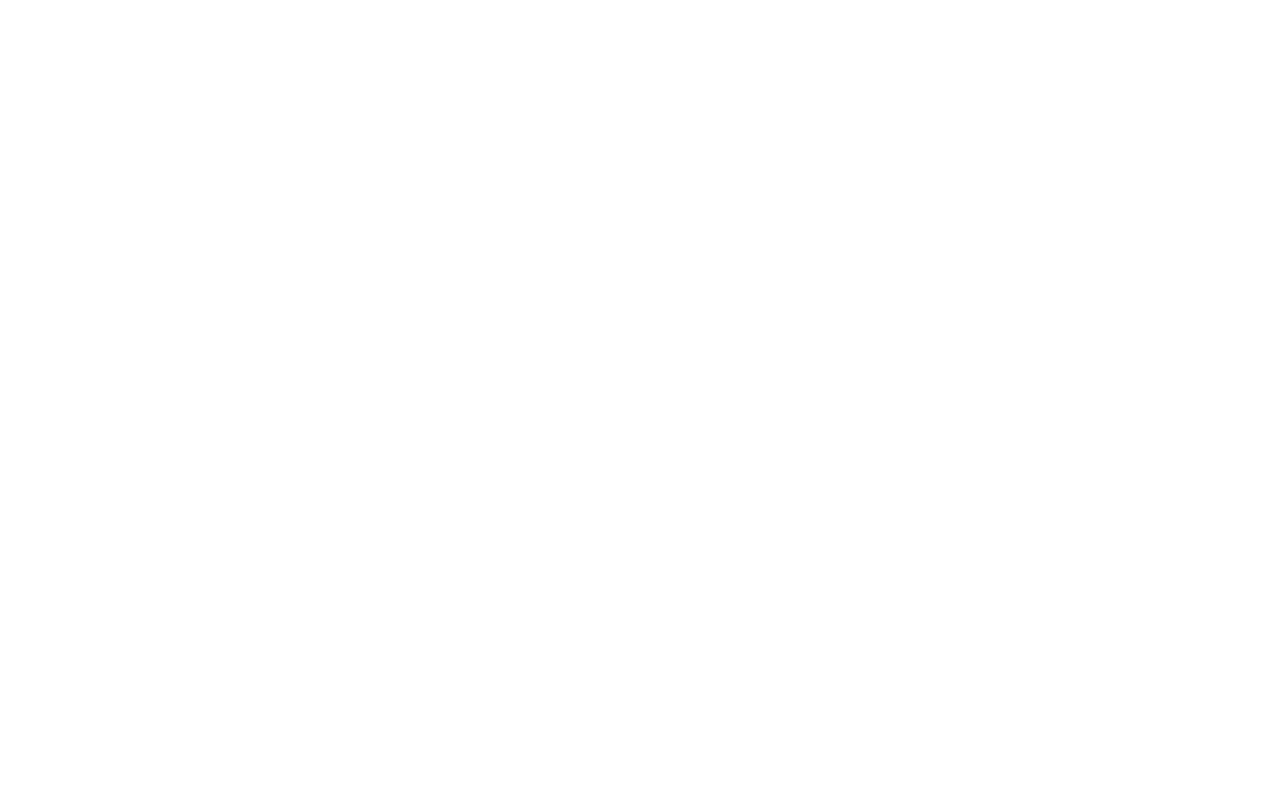
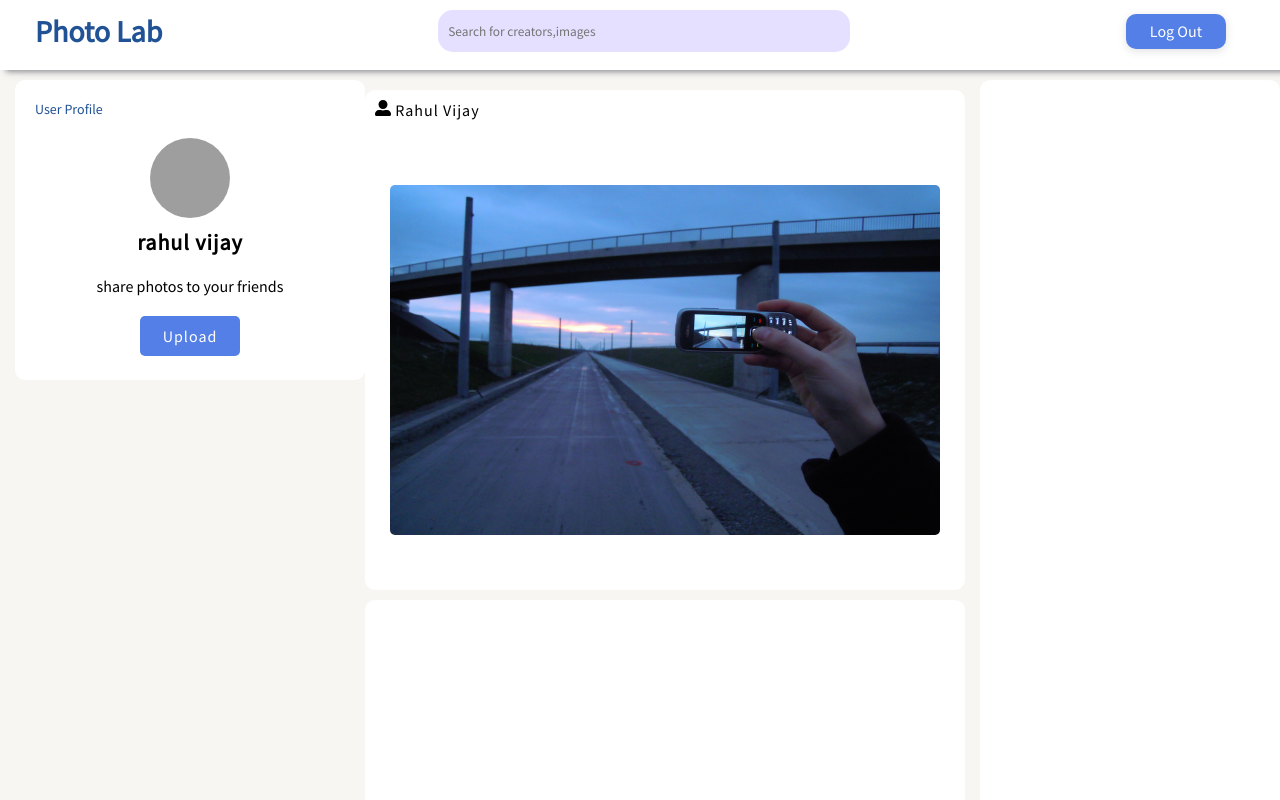
Before and after one commit to rahulvijay81/photolab, a React (Create React App) app: page / in a window 1280 px wide. Shown: the top 800 px of the page. Built offline with nearby package versions, Linux system fonts and the light colour scheme; grey boxes are pictures that could not be loaded.

Commit message:
home page & post

```diff
--- a/src/App.js
+++ b/src/App.js
@@ -1,12 +1,14 @@
 import React from 'react'
 // import Login from './component/Login/Login';
+import Home from './component/Home/Home';
 import './App.scss'
 
 function App() {
   return (
-   <div>
-    {/* <Login/> */}
-   </div>
+    <div>
+      {/* <Login/> */}
+      <Home/>
+    </div>
   );
 }
 
--- a/src/App.scss
+++ b/src/App.scss
@@ -1,8 +1,12 @@
 @import url('https://fonts.googleapis.com/css2?family=Source+Sans+Pro&display=swap');
 
 $font-stack: 'Source Sans Pro', sans-serif;
+$primary-color: #f7f6f2;
 
 *{
     margin: 0;
     font-family: $font-stack;
 }
+body{
+    background-color: $primary-color;
+}
--- a/src/Style.scss
+++ b/src/Style.scss
@@ -115,4 +115,141 @@
   }
 }
 
-// sidebar style
+// header style
+
+.headerParentDiv{
+  width: 100%;
+  height: 50px;
+  padding: 10px;
+  position: fixed;
+  background-color: $whitefont;
+  box-shadow: rgba(50, 50, 93, 0.25) 0px 5px 10px -5px, rgba(0, 0, 0, 0.3) 0px 8px 5px -6px;
+}
+.headerChildDiv {
+  width: 95%;
+  display: flex;
+  justify-content: space-between;
+  align-items: center;
+}
+.brandName{
+  padding-left: 25px;
+  font-size: 30px;
+  font-weight: 700;
+  color: $blue;
+}
+.searcharea input{
+  width: 25rem;
+  height: 40px;
+  padding-left: 10px;
+  border-radius: 15px;
+  border: none;
+  background-color: $input-color;
+  display: flex;
+  align-items: center;
+  justify-content: space-between;
+}
+
+.searcharea input:focus{
+  outline: none;
+}
+.logoutbutton{
+  width: 100px;
+  height: 35px;
+  background-color: $button-color;
+  color: $whitefont;
+  font-size: 16px;
+  border: none;
+  border-radius: 10px;
+  box-shadow: rgba(99, 99, 99, 0.2) 0px 2px 8px 0px;
+}
+.postParentDiv{
+  padding-top: 80px;
+  padding-left: 15px;
+  display: flex;
+}
+.postChildDiv{
+  width: 350px;
+  height: 300px;
+  background-color: $whitefont;
+  border-radius: 10px;
+  position: fixed;
+
+  .profile{
+    width: 100%;
+
+    .profileimg{
+      display: block;
+      margin: 0 auto;
+      width: 80px;
+      height: 80px;
+      border-radius: 50%;
+      background-size: cover;
+      background-image: url(../public/Assets/userlogo);
+    }
+
+    h6{
+      font-size: 14px;
+      font-weight: 500;
+      color: $blue;
+      padding: 20px;
+    }
+    h3{
+      padding-top: 10px;
+      text-align: center;
+      font-size: 22px;
+      letter-spacing: 1px;
+    }
+    p{
+      text-align: center;
+    }
+    .imgupload{
+      width: 100px;
+      height: 40px;
+      background-color: $button-color;
+      color: $whitefont;
+      font-size: 16px;
+      letter-spacing: 1px;
+      border-radius: 5px;
+      border: none;
+      display: block;
+      margin: 0 auto;
+    }
+  }
+}
+.postarea{
+  width: 800px;
+  height: 100%;
+  background-color: transparent;
+  margin-left: 350px;
+  border-radius: 10px;
+}
+.box{
+  display: grid;
+  margin: 10px auto;
+  width: 600px;
+  height: 500px;
+  background-color: $whitefont;
+  border-radius: 10px;
+
+  h4{
+    padding: 10px;
+    font-weight: 500;
+    letter-spacing: 1px;
+  }
+  .postimages img{
+    display: block;
+    margin: 0 auto;
+    width: 550px;
+    max-width: 100%;
+    height: 350px;
+    border-radius: 5px;
+  }
+}
+
+.activityChildDiv{
+  float: right;
+  width: 300px;
+  height: 100vh;
+  border-radius: 10px;
+  background-color: $whitefont;
+}
--- /dev/null
+++ b/src/component/AddPost/Activity.js
@@ -0,0 +1,12 @@
+import React from 'react'
+import '../../Style.scss'
+
+function Activity() {
+  return (
+    <div>
+      <div className='activityChildDiv'></div>
+    </div>
+  )
+}
+
+export default Activity
--- a/src/component/AddPost/AddPost.js
+++ b/src/component/AddPost/AddPost.js
@@ -1,8 +1,21 @@
 import React from 'react'
+import '../../Style.scss'
 
 function AddPost() {
   return (
-    <div>AddPost</div>
+    <div className='postParentDiv'>
+      <div className='postChildDiv'>
+        <div className="profile">
+          <h6>User Profile</h6>
+          <div className='profileimg'/>
+          <h3>rahul vijay</h3>
+          <br/>
+          <p>share photos to your friends</p>
+          <br />
+          <button className='imgupload'>Upload</button>
+        </div>
+      </div>
+    </div>
   )
 }
 
--- a/src/component/Header/Header.js
+++ b/src/component/Header/Header.js
@@ -1,8 +1,26 @@
 import React from 'react'
+import '../../Style.scss'
 
 function Header() {
   return (
-    <div>Header</div>
+    <div className='headerParentDiv'>
+      <div className='headerChildDiv'>
+        <div className='brandName'>
+          Photo Lab
+        </div>
+        <div className='searcharea'>
+          <input
+            type="text"
+            placeholder='Search for creators,images'
+          />
+        </div>
+        <div className='logout'>
+          <button className='logoutbutton'>
+            Log Out</button>
+
+        </div>
+      </div>
+    </div>
   )
 }
 
--- a/src/component/Home/Home.js
+++ b/src/component/Home/Home.js
@@ -1,8 +1,17 @@
 import React from 'react'
+import Activity from '../AddPost/Activity'
+import AddPost from '../AddPost/AddPost'
+import Header from '../Header/Header'
+import Post from '../Post/Post'
 
 function Home() {
   return (
-    <div>Home</div>
+    <div>
+      <Header/>
+      <AddPost/>
+      <Activity/>
+      <Post/>
+    </div>
   )
 }
 
--- a/src/component/Post/Post.js
+++ b/src/component/Post/Post.js
@@ -1,8 +1,22 @@
 import React from 'react'
+import '../../Style.scss'
+import {FaUserAlt} from 'react-icons/fa'
+import imgcheck from '../../store/Image_created_with_a_mobile_phone.png.webp'
 
 function Post() {
   return (
-    <div>Post</div>
+    <div>
+      <div className="postarea">
+        <div className="box">
+          <h4><FaUserAlt/> Rahul Vijay</h4>
+          <div className='postimages'>
+            <img src={imgcheck} alt="" />
+          </div>
+        </div>
+        <div className="box"></div>
+
+      </div>
+    </div>
   )
 }
 
```
Also changed, not shown: src/store/Image_created_with_a_mobile_phone.png.webp (added), 1 other file (tests, documents, lock files or other folders).
